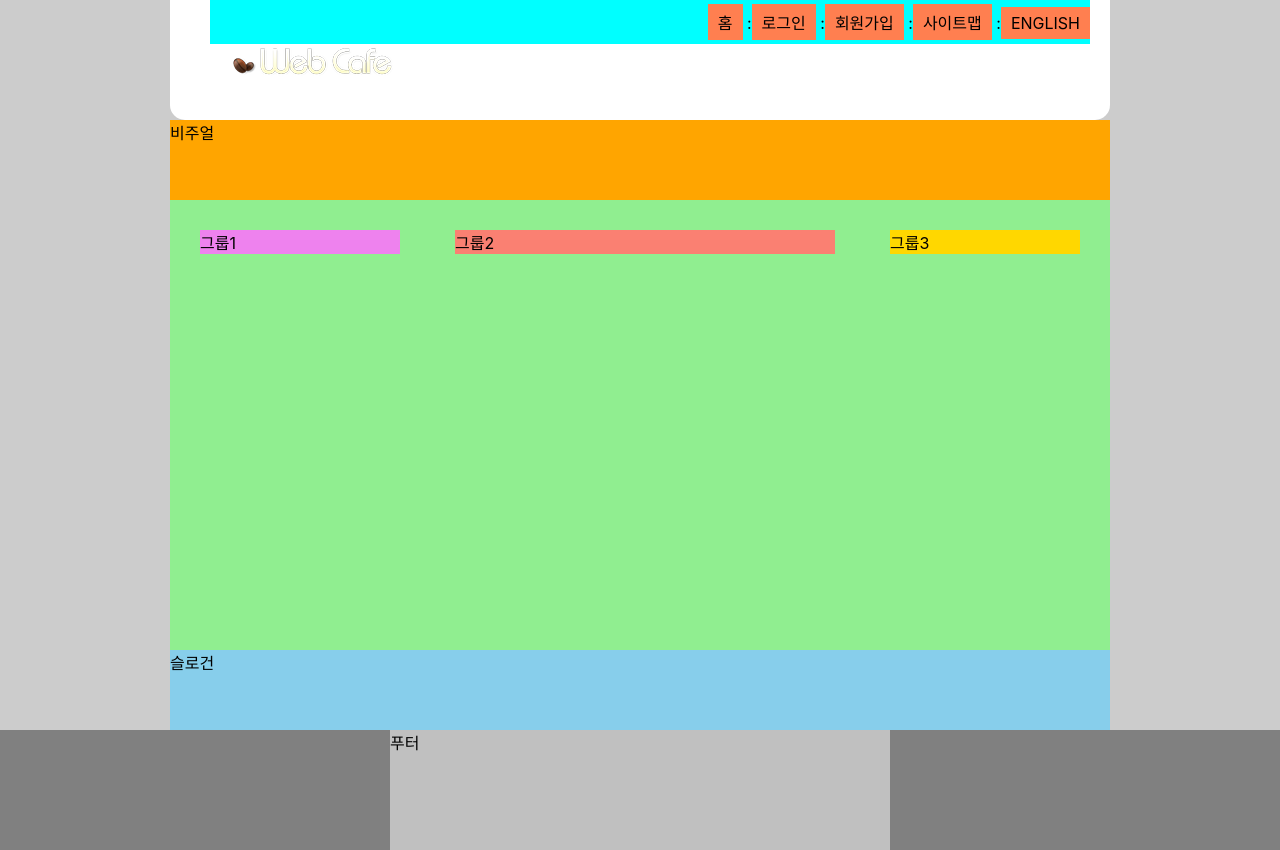
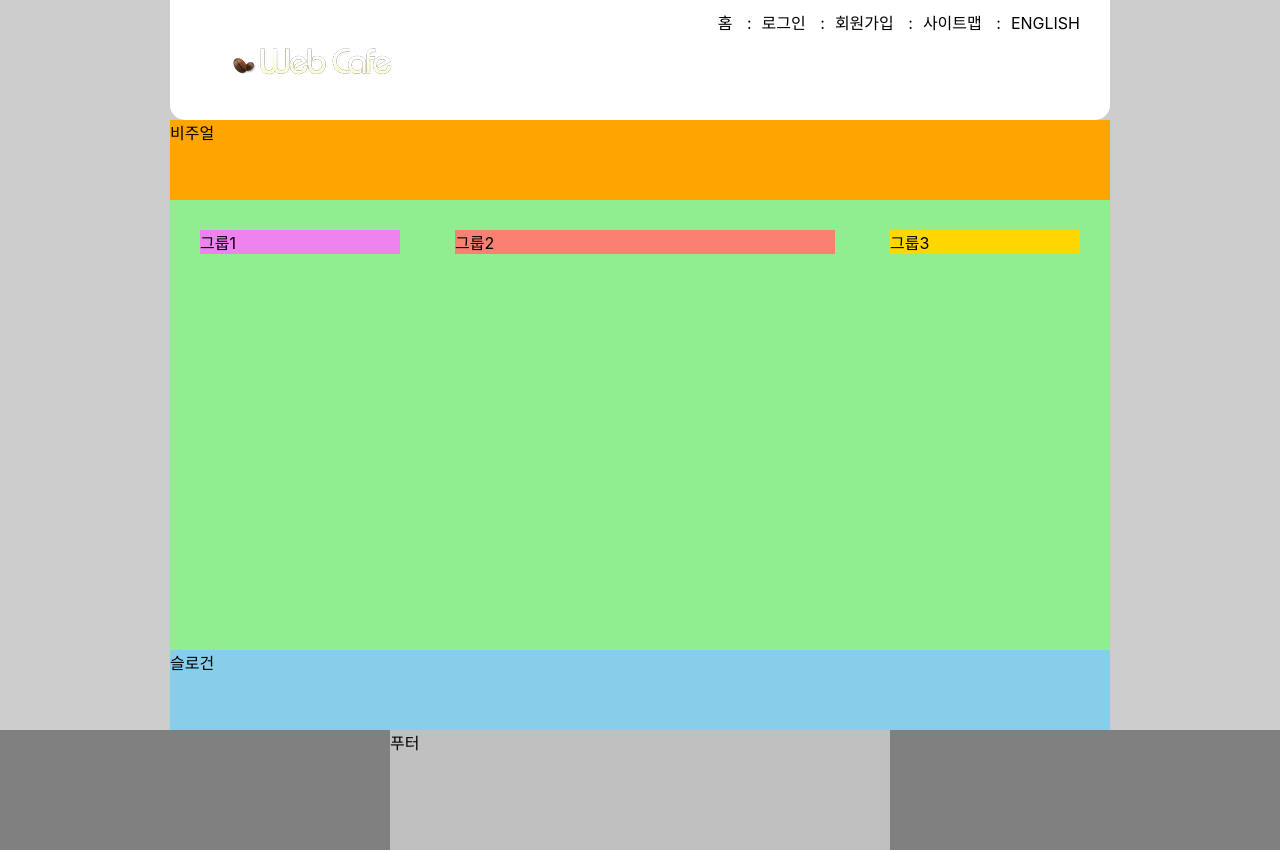
Before and after one commit to sm022/HTML5, a plain HTML site: page index.html in a window 1280 px wide. Drawn offline with Linux system fonts and the light colour scheme; a web font is replaced by a local one.

Commit message:
불필요한 배경 색상 제거

```diff
--- a/styles/style.css
+++ b/styles/style.css
@@ -44,7 +44,6 @@ body{
 
 /* 텍스트 링크 모음 */
 .member{
-  background-color: aqua;
   text-align: right;
   padding: 4px 0;
   /* position 속성을 활용하여 .member 영역을 오른쪽으로 10px만큼 이동하기 */
@@ -55,12 +54,10 @@ body{
 }
 
 .member li{
-  /* background-color: pink; */
   display: inline-block;
 }
 
 .member a{
-  background-color: coral;
   padding: 6px 10px;
   display: inherit;
   text-transform: uppercase;
```
